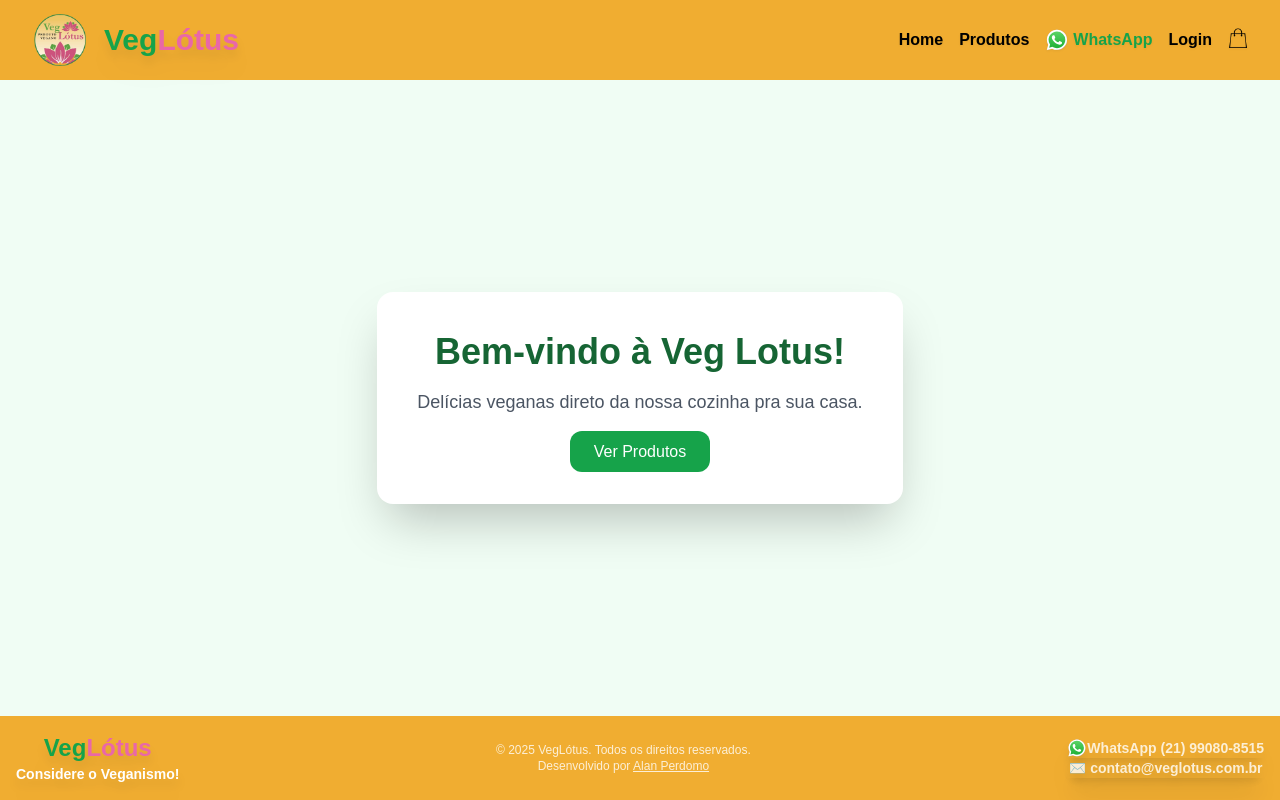
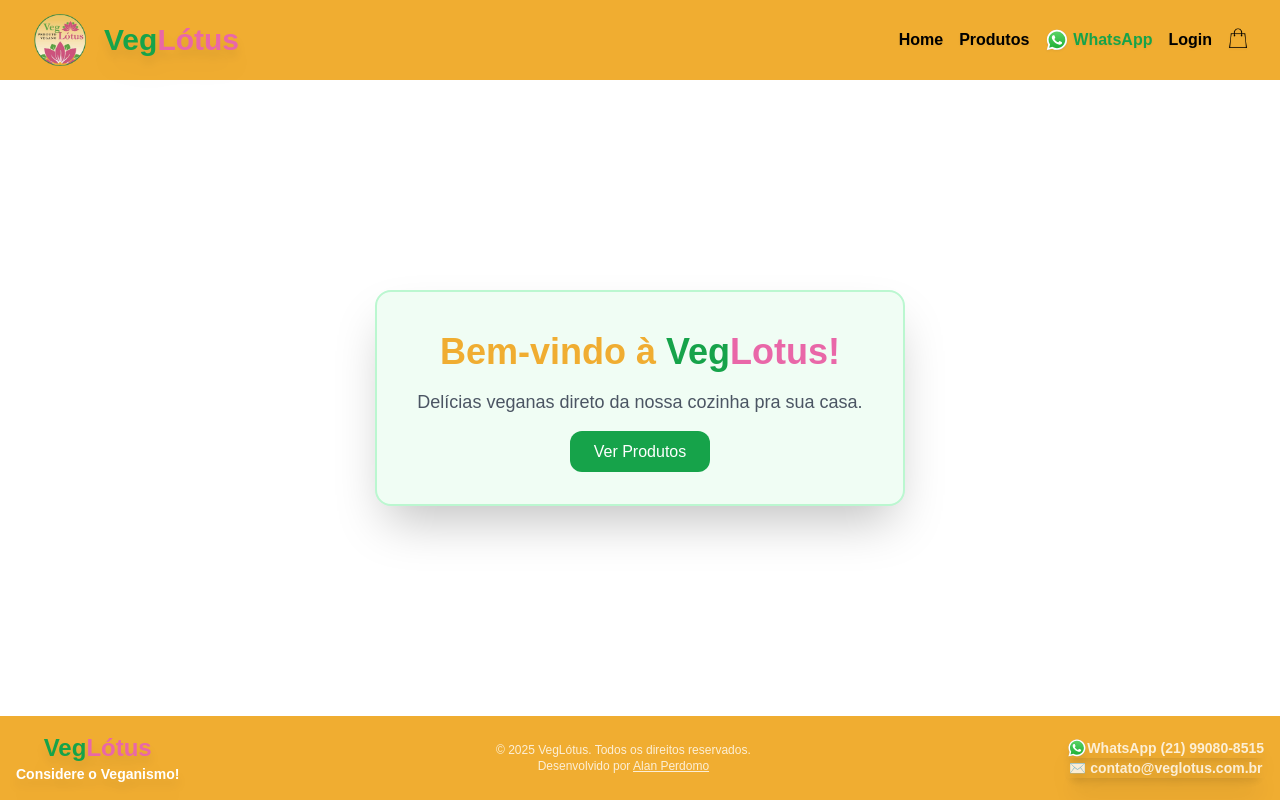
Before and after one commit to AlanPerdomo/veglotus, a Next.js app: page / in a window 1280 px wide. Built offline with nearby package versions, Linux system fonts and the light colour scheme.

Commit message:
style: Update homepage styling for improved visual consistency and branding

```diff
--- a/src/app/page.tsx
+++ b/src/app/page.tsx
@@ -4,20 +4,21 @@ import { motion } from 'framer-motion';
 
 export default function Home() {
   return (
-    <div className="bg-green-50 flex-1 flex items-center justify-center">
+    <div className="bg-white flex-1 flex items-center justify-center">
       <motion.div
-        className="bg-white p-10 rounded-2xl shadow-2xl text-center"
+        className="bg-green-50 p-10 rounded-2xl shadow-2xl text-center border-2 border-green-200"
         initial={{ opacity: 0, scale: 0.95 }}
         animate={{ opacity: 1, scale: 1 }}
         transition={{ duration: 0.5 }}
       >
         <motion.h1
-          className="text-4xl font-bold text-green-800 mb-4"
+          className="text-4xl font-bold text-[#f0ad31] mb-4"
           initial={{ y: -20, opacity: 0 }}
           animate={{ y: 0, opacity: 1 }}
           transition={{ delay: 1 }}
         >
-          Bem-vindo à Veg Lotus!
+          Bem-vindo à <span className="text-green-600">Veg</span>
+          <span className="text-[#e967a8]">Lotus!</span>
         </motion.h1>
         <p className="text-gray-600 text-lg mb-6">Delícias veganas direto da nossa cozinha pra sua casa.</p>
         <motion.a
```
